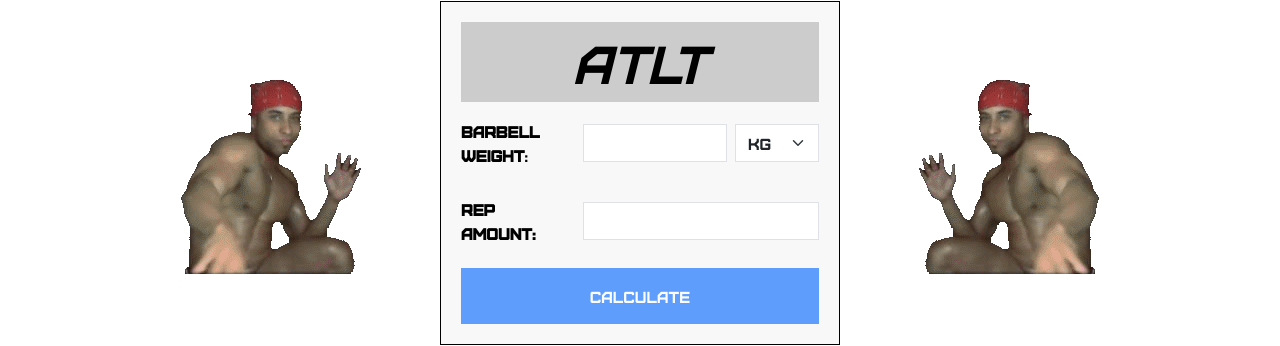
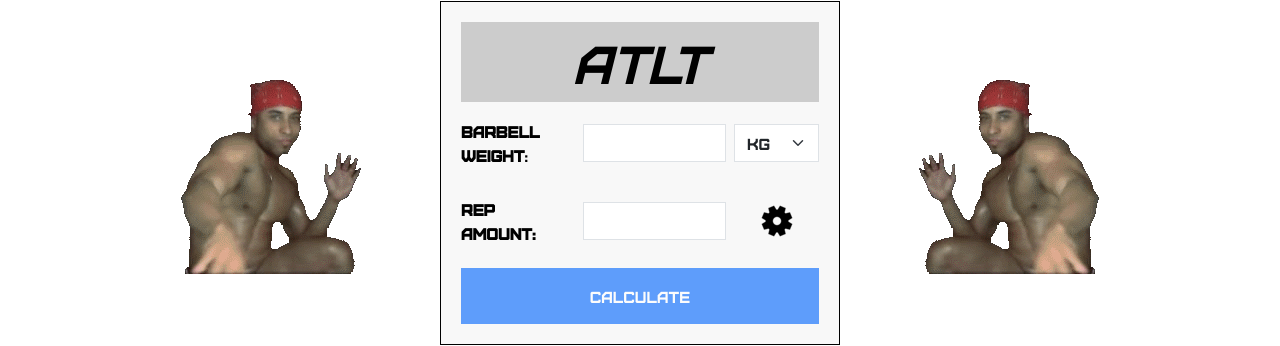
Before and after one commit to XXXRef/aTlT, a React (Vite) app in the folder code/app/: page / in a window 1280 px wide. Shown: the part 306-652 px from the top of the page. Built offline with nearby package versions, Linux system fonts and the light colour scheme.

Commit message:
feature: Added settings functionality

```diff
--- a/code/app/src/Components/App.css
+++ b/code/app/src/Components/App.css
@@ -1 +1,42 @@
-/* Empty file kept for possible component-scoped styles */
+/* Styles for logo and settings button */
+.logo_row {
+	display: flex;
+	align-items: center;
+	gap: 8px;
+}
+
+/* Container for the settings button: align the button to the right
+#div_container_settings {
+	display: flex;
+	justify-content:center;
+	align-items: center;
+
+}
+
+#btn_settings {
+	cursor: pointer;
+	width: 36px;
+	height: 36px;
+	object-fit: contain;
+	border: none;
+	background: transparent;
+
+	padding: 0;
+}
+*/
+/* Hover and focus shadow for settings button */
+#btn_settings:hover,
+#btn_settings:focus {
+    outline: none;
+    /* transform: translateY(-2px); */
+    /* box-shadow: 0 6px 18px rgba(0,0,0,0.28), 0 2px 6px rgba(0,0,0,0.12); */
+    /* transition: transform 10ms ease, box-shadow 10ms ease; */
+
+	background-position: center;
+    background-image: url("/assets/images/button_settings_hover.png");
+    background-repeat: no-repeat;
+}
+/* Ensure modal elements get reasonable default spacing when Bootstrap isn't loaded */
+.modal-body label { display: block; margin-bottom: 6px; }
+.modal-body .form-control { width: 100%; padding: 6px 8px; }
+.modal-footer { display: flex; justify-content: flex-end; gap: 8px; padding: 12px; }
--- a/code/app/src/Components/App.jsx
+++ b/code/app/src/Components/App.jsx
@@ -1,21 +1,19 @@
-import React, { useState } from 'react'
+import { useState } from 'react'
 
 import Footer from './Footer'
 import InputForm from './InputForm'
 import ResultDisplay from './ResultDisplay'
 import Reward from './Reward'
+import SettingsModal from './SettingsModal'
 
 import './App.css'
 
 import settings from '../../settings.json'
 
-
-const { rewardsInfo } = settings
-
-
 import { stubCalcMaxWeight, convertKgToLbs, convertLbsToKg } from "../utilsCalc"
 
 
+const { rewardsInfo } = settings
 
 
 export default function App() {
@@ -25,6 +23,13 @@ export default function App() {
   const [rankID, setRankID] = useState(null)
   const [unit, setUnit] = useState('KG')
   const [unitShown, setUnitShown] = useState('KG')
+  const [showSettings, setShowSettings] = useState(false)
+  const [calcMethod, setCalcMethod] = useState('method 1')
+
+  const onSetCalcMethod = (i_method) => {
+    setCalcMethod(i_method)
+    console.log("onSetCalcMethod:", `+; calc method=${i_method}`)
+  }
 
   const onCalculate = (weightArg, repsArg, unitArg) => {
     const w = Number(weightArg !== undefined ? weightArg : barbellWeight)
@@ -55,6 +60,7 @@ export default function App() {
             <div id="div_contents_centralarea">
               <div id="div_contents_mainarea">
                 <div id="div_logo">atlt</div>
+
                 <InputForm
                   barbellWeight={barbellWeight}
                   setBarbellWeight={setBarbellWeight}
@@ -63,7 +69,12 @@ export default function App() {
                   onCalculate={onCalculate}
                   unit={unit}
                   setUnit={setUnit}
+                  setShowSettings={setShowSettings}
                 />
+
+                {/* <div id="div_container_settings">
+                  <img id="btn_settings" src="/assets/images/button_settings.png" alt="Settings" onClick={() => setShowSettings(true)} />
+                </div> */}
 
                 {result != null && (
                   <div>
@@ -81,6 +92,12 @@ export default function App() {
           <div id="div_bottom_gap" />
         </div>
       </div>
+      <SettingsModal
+        show={showSettings}
+        onClose={() => setShowSettings(false)}
+        onSave={onSetCalcMethod}
+        initialMethod={calcMethod}
+      />
       <Footer />
     </div>
   )
--- a/code/app/src/Components/InputForm.jsx
+++ b/code/app/src/Components/InputForm.jsx
@@ -1,4 +1,8 @@
 import React from 'react'
+
+
+const CONTROL_WIDTH = 85
+
 
 const checkInputValue = (val) => {
   const valTrimmed = String(val ?? '').trim()
@@ -9,7 +13,8 @@ const checkInputValue = (val) => {
   return !Number.isNaN(valNum) && valNum >= 1
 }
 
-export default function InputForm({ barbellWeight, setBarbellWeight, repsAmount, setRepsAmount, onCalculate, unit, setUnit }) {
+
+export default function InputForm({ barbellWeight, setBarbellWeight, repsAmount, setRepsAmount, onCalculate, unit, setUnit, setShowSettings }) {
   const barbellWeightNorm = barbellWeight ?? ''
   const repsAmountNorm = repsAmount ?? ''
 
@@ -33,6 +38,7 @@ export default function InputForm({ barbellWeight, setBarbellWeight, repsAmount,
 
   return (
     <form onSubmit={handleSubmit}>
+      {/* row 'Barbell weight'*/}
       <div className="row g-2 align-items-center mb-2">
         <div className="col-md-4">
           <label className="col-form-label"><b>Barbell weight</b>:</label>
@@ -42,6 +48,7 @@ export default function InputForm({ barbellWeight, setBarbellWeight, repsAmount,
             <input
               type="text"
               className={"form-control text-center rounded-0" + (showBarbellInvalid ? ' is-invalid' : '')}
+              style={{ flex: '1 1 auto' }}
               value={barbellWeightNorm}
               onChange={e => setBarbellWeight(e.target.value)}
               aria-invalid={showBarbellInvalid}
@@ -50,9 +57,9 @@ export default function InputForm({ barbellWeight, setBarbellWeight, repsAmount,
             <select
               id="select_unit"
               className="form-select rounded-0 ms-2"
+              style={{ width: `${CONTROL_WIDTH}px`, flex: `0 0 ${CONTROL_WIDTH}px` }}
               value={unit}
               onChange={e => setUnit(e.target.value)}
-              style={{ width: 85 }}
             >
               <option value="KG">KG</option>
               <option value="LBS">LBS</option>
@@ -61,21 +68,42 @@ export default function InputForm({ barbellWeight, setBarbellWeight, repsAmount,
         </div>
       </div>
 
+      {/* row 'Rep amount'*/}
       <div className="row g-2 align-items-center mt-2">
         <div className="col-md-4">
           <label className="col-form-label"><b>Rep amount:</b></label>
         </div>
+
         <div className="col-md-8">
+          <div className="d-flex align-items-center">
             <input
               type="text"
               className={"form-control text-center rounded-0" + (showRepsInvalid ? ' is-invalid' : '')}
+              style={{ flex: '1 1 auto' }}
               value={repsAmountNorm}
               onChange={e => setRepsAmount(e.target.value)}
               aria-invalid={showRepsInvalid}
             />
+
+            <div
+              id="div_container_settings"
+              className="ms-2 d-flex align-items-center justify-content-center"
+              style={{ width: `${CONTROL_WIDTH}px`, flex: `0 0 ${CONTROL_WIDTH}px` }}
+            >
+              <img
+                id="btn_settings"
+                src="/assets/images/button_settings.png"
+                alt="Settings"
+                onClick={() => setShowSettings(true)}
+                style={{ display: 'block', maxWidth: '60%' }}
+              />
+            </div>
           </div>
         </div>
 
+      </div>
+
+      {/* row Button*/}
       <div className="mt-3">
         <button
           id="button_calc_maxweight"
--- /dev/null
+++ b/code/app/src/Components/SettingsModal.jsx
@@ -0,0 +1,51 @@
+import React, { useState, useEffect } from 'react'
+
+export default function SettingsModal({ show, onClose, onSave, initialMethod = 'method 1' }) {
+  const [method, setMethod] = useState(initialMethod)
+
+  useEffect(() => {
+    setMethod(initialMethod)
+  }, [initialMethod, show])
+
+  if (!show) return null
+
+  const handleSave = () => {
+    if (onSave) onSave(method)
+    if (onClose) onClose()
+  }
+
+  const handleClose = () => {
+    if (onClose) onClose()
+  }
+
+  return (
+    <>
+      <div className="modal show" tabIndex="-1" role="dialog" style={{ display: 'block' }}>
+        <div className="modal-dialog" role="document">
+          <div className="modal-content">
+            <div className="modal-header">
+              <h5 className="modal-title w-100 text-center">Settings</h5>
+            </div>
+            <div className="modal-body">
+              <label htmlFor="selectCalcMethod">Calc method</label>
+              <select
+                id="selectCalcMethod"
+                className="form-control"
+                value={method}
+                onChange={(e) => setMethod(e.target.value)}
+              >
+                <option value="method 1">method 1</option>
+                <option value="method 2">method 2</option>
+              </select>
+            </div>
+            <div className="modal-footer">
+              <button type="button" className="btn btn-primary" onClick={handleSave}>Save</button>
+              <button type="button" className="btn btn-secondary" onClick={handleClose}>Close</button>
+            </div>
+          </div>
+        </div>
+      </div>
+      <div className="modal-backdrop show" />
+    </>
+  )
+}
```
Also changed, not shown: code/app/public/assets/images/button_settings.png (added), code/app/public/assets/images/button_settings_hover.png (added). Lines whose indentation alone changed are shown as unchanged.
